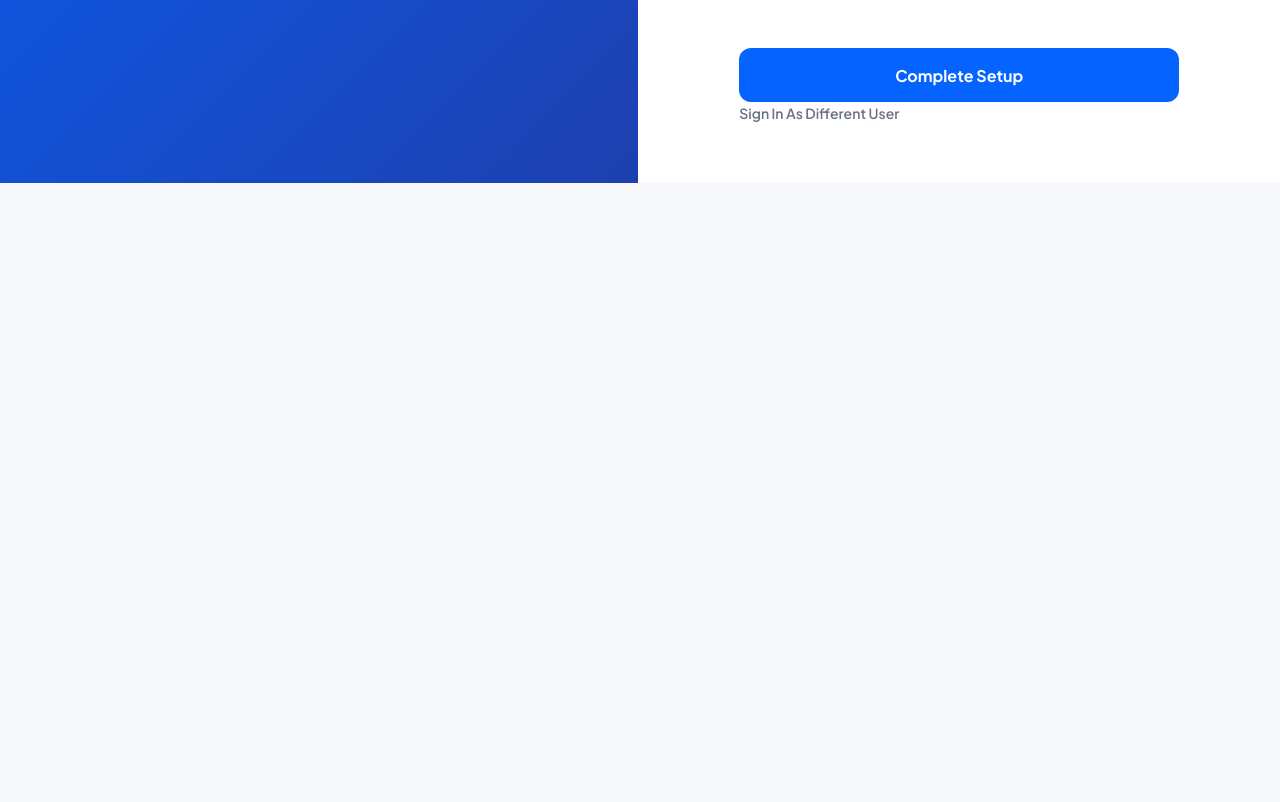
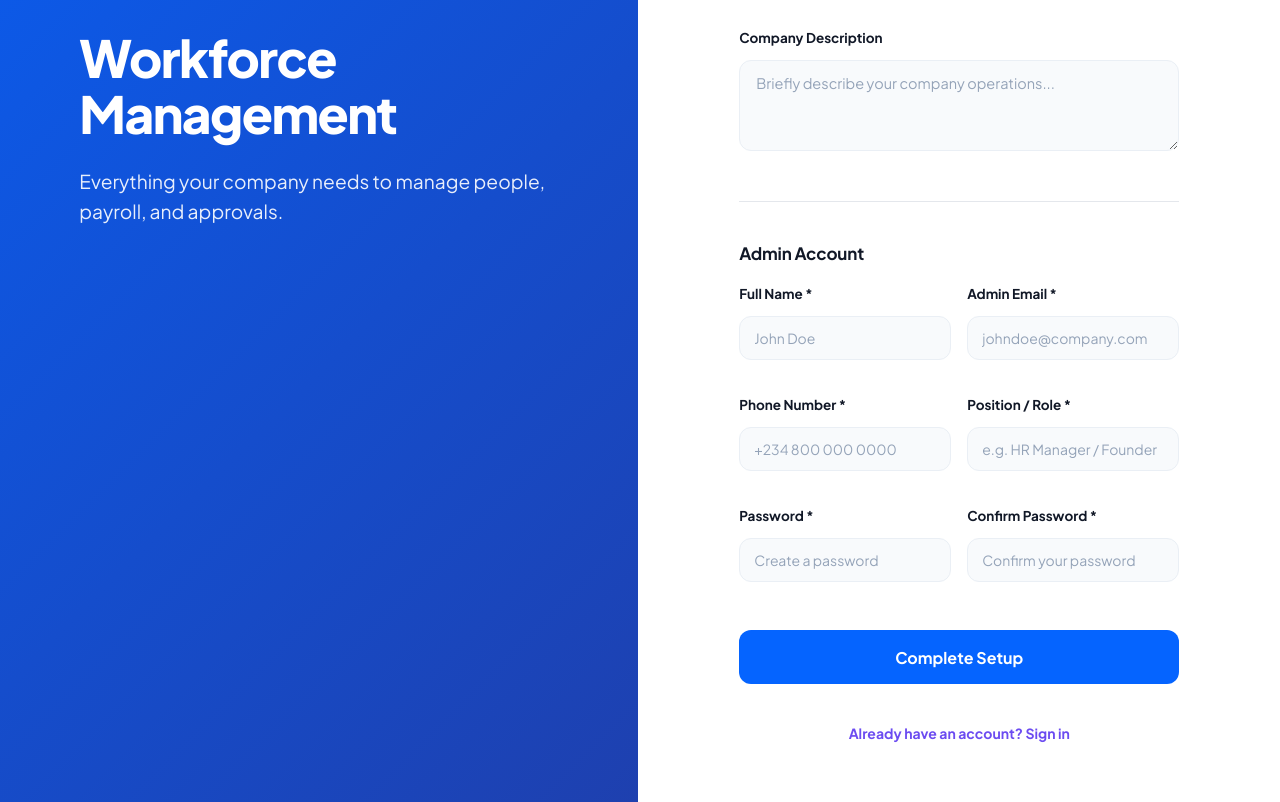
Before and after one commit to Enyinnaya-x/Rails, a React app in the folder frontend/: page /signup in a window 1280 px wide. Shown: the part 626-1428 px from the top of the page. Before the commit the page ends 809 px from the top, so only its background shows below. Built offline with nearby package versions, Linux system fonts and the light colour scheme; the HTML template or start-up script is replaced by a standard one.

Commit message:
update sign up and login

```diff
--- a/frontend/src/pages/Auth/Login.jsx
+++ b/frontend/src/pages/Auth/Login.jsx
@@ -1,16 +1,44 @@
-import React from "react";
+import React, { useState } from "react";
 import "./Login.css";
 import { Link, useNavigate } from "react-router-dom";
+import axios from "axios";
 
 export default function Login() {
   const navigate = useNavigate();
 
-  const handleSubmit = (e) => {
-    e.preventDefault();
+  const [email, setEmail] = useState("");
+  const [password, setPassword] = useState("");
+  const [error, setError] = useState("");
+  const [loading, setLoading] = useState(false);
 
-    // Later you'll validate the login here
+  const handleSubmit = async (e) => {
+  e.preventDefault();
+
+  setError("");
+  setLoading(true);
+
+  try {
+    const response = await axios.post(
+      "http://localhost:3000/api/v1/users/login",
+      {
+        email,
+        password,
+      }
+    );
+
+    console.log("Login successful:", response.data);
+
     navigate("/dashboard");
-  };
+  } catch (error) {
+    console.error("Login failed:", error);
+
+    setError(
+      error.response?.data?.message || "Invalid email or password."
+    );
+  } finally {
+    setLoading(false);
+  }
+};
 
   return (
     <div className="signin-page">
@@ -44,6 +72,8 @@ export default function Login() {
                 type="email"
                 id="companyEmail"
                 placeholder="admin@company.com"
+                value={email}
+                onChange={(e) => setEmail(e.target.value)}
                 required
               />
             </div>
@@ -60,12 +90,14 @@ export default function Login() {
                 type="password"
                 id="password"
                 placeholder="••••••••"
+                value={password}
+                onChange={(e) => setPassword(e.target.value)}
                 required
               />
             </div>
-
-            <button type="submit" className="submit-button">
-              Sign In
+            {error && <p className="login-error">{error}</p>}
+            <button type="submit" className="submit-button" disabled={loading}>
+              {loading ? "Signing In..." : "Sign In"}
             </button>
           </form>
 
--- a/frontend/src/pages/Auth/SignUp.css
+++ b/frontend/src/pages/Auth/SignUp.css
@@ -192,6 +192,26 @@
   background-color: rgba(5, 100, 255, 0.02);
 }
 
+/* Section Titles and Dividers */
+.section-title {
+  margin-top: 10px;
+  margin-bottom: 4px;
+}
+
+.section-title h3 {
+  font-size: 17px;
+  font-weight: 700;
+  color: var(--text);
+  letter-spacing: -0.01em;
+  margin: 0;
+}
+
+.form-divider {
+  border: none;
+  border-top: 1px solid var(--border);
+  margin: 14px 0;
+}
+
 /* Primary Button Styling */
 .submit-button {
   height: 54px;
--- a/frontend/src/pages/Auth/SignUp.jsx
+++ b/frontend/src/pages/Auth/SignUp.jsx
@@ -1,34 +1,52 @@
-import React from "react";
+import React, { useState } from "react";
 import "./SignUp.css";
-import { useNavigate } from "react-router-dom";
-import { Link } from "react-router-dom";
+import { useNavigate, Link } from "react-router-dom";
 
 export default function SignUp() {
-
   const navigate = useNavigate();
 
-  const handleSubmit = (e) => {
-    e.preventDefault();
+  const [formData, setFormData] = useState({
+  name: "",
+  email: "",
+  phone: "",
+  location: "",
+  staff_no: "",
+  logo: null,
+  description: "",
+  full_name: "",
+  admin_email: "",
+  admin_phone: "",
+  position: "",
+  password: "",
+  confirm_password: "",
+});
 
-    // Later you'll send the data to the backend here
+  const handleChange = (e) => {
+  const { name, value } = e.target;
 
-    navigate("/dashboard");
-  };
+  setFormData((prev) => ({
+    ...prev,
+    [name]: value,
+  }));
+};
+
+const handleSubmit = (e) => {
+  e.preventDefault();
+
+  console.log("Signup data:", formData);
+};
 
   return (
     <div className="signup-page">
-
       {/* Left Branding Panel */}
       <div className="signup-left">
         <div className="brand-content">
           <a href="/" className="signin-logo">
             Rails<span className="logo-dot">.</span>
           </a>
-          <h1 className="brand-title">
-            Workforce Management
-          </h1>
+          <h1 className="brand-title">Workforce Management</h1>
           <p className="brand-description">
-           Everything your company needs to manage people, payroll, and approvals.
+            Everything your company needs to manage people, payroll, and approvals.
           </p>
         </div>
       </div>
@@ -37,10 +55,17 @@ export default function SignUp() {
       <div className="signup-right">
         <div className="form-wrapper">
 
-          <form
-            className="signup-form"
-            onSubmit={handleSubmit}
-          >
+          <div className="form-header">
+            <h2>Create Account</h2>
+            <p>Set up your organization and primary admin account.</p>
+          </div>
+
+          <form className="signup-form" onSubmit={handleSubmit}>
+
+            {/* Section 1: Company Information */}
+            <div className="section-title">
+              <h3>Company Information</h3>
+            </div>
 
             {/* Company Name & Email Row */}
             <div className="form-row">
@@ -49,7 +74,10 @@ export default function SignUp() {
                 <input
                   type="text"
                   id="name"
+                  name= "name"
                   placeholder="e.g. Acme Corp"
+                  value={formData.name}
+                  onChange={handleChange}
                   required
                 />
               </div>
@@ -59,7 +87,10 @@ export default function SignUp() {
                 <input
                   type="email"
                   id="email"
+                  name="email"
                   placeholder="admin@company.com"
+                  value={formData.email}
+                  onChange={handleChange}
                   required
                 />
               </div>
@@ -72,7 +103,10 @@ export default function SignUp() {
                 <input
                   type="tel"
                   id="phone"
+                  name="phone"
                   placeholder="+234 800 000 0000"
+                  value={formData.phone}
+                  onChange={handleChange}
                   required
                 />
               </div>
@@ -82,7 +116,10 @@ export default function SignUp() {
                 <input
                   type="text"
                   id="location"
+                  name="location"
                   placeholder="Lagos, Nigeria"
+                  value={formData.location}
+                  onChange={handleChange}
                   required
                 />
               </div>
@@ -94,8 +131,11 @@ export default function SignUp() {
               <input
                 type="number"
                 id="staff_no"
+                name="staff_no"
                 placeholder="e.g. 50"
                 min="1"
+                value={formData.staff_no}
+                onChange={handleChange}
                 required
               />
             </div>
@@ -106,6 +146,7 @@ export default function SignUp() {
               <input
                 type="file"
                 id="logo"
+                name="logo"
                 accept="image/*"
               />
             </div>
@@ -120,19 +161,114 @@ export default function SignUp() {
               />
             </div>
 
+            <hr className="form-divider" />
+
+            {/* Section 2: Admin Account Information */}
+            <div className="section-title">
+              <h3>Admin Account</h3>
+            </div>
+
+            {/* Admin Name & Email Row */}
+            <div className="form-row">
+              <div className="form-group">
+                <label htmlFor="admin_name">Full Name *</label>
+                <input
+                  type="text"
+                  id="admin_name"
+                  name="full_name"
+                  placeholder="John Doe"
+                  value={formData.full_name}
+                  onChange={handleChange}
+                  required
+                />
+              </div>
+
+              <div className="form-group">
+                <label htmlFor="admin_email">Admin Email *</label>
+                <input
+                  type="email"
+                  id="admin_email"
+                  name="admin_email"
+                  placeholder="johndoe@company.com"
+                  value={formData.admin_email}
+                  onChange={handleChange}
+                  required
+                />
+              </div>
+            </div>
+
+            {/* Admin Phone & Position Row */}
+            <div className="form-row">
+              <div className="form-group">
+                <label htmlFor="admin_phone">Phone Number *</label>
+                <input
+                    type="tel"
+                    id="admin_phone"
+                    name="admin_phone"
+                    placeholder="+234 800 000 0000"
+                    value={formData.admin_phone}
+                    onChange={handleChange}
+                    required
+                  />
+              </div>
+
+              <div className="form-group">
+                <label htmlFor="admin_position">Position / Role *</label>
+                <input
+                  type="text"
+                  id="admin_position"
+                  name= "position"
+                  placeholder="e.g. HR Manager / Founder"
+                  value={formData.position}
+                  onChange={handleChange}
+                  required
+                />
+              </div>
+            </div>
+
+            {/* Admin Password & Confirmation Row */}
+            <div className="form-row">
+              <div className="form-group">
+                <label htmlFor="password">Password *</label>
+                <input
+                  type="password"
+                  id="password"
+                  name= "password"
+                  value={formData.password}
+                  onChange={handleChange}
+                  placeholder="Create a password"
+                  minLength="8"
+                  required
+                />
+              </div>
+
+              <div className="form-group">
+                <label htmlFor="confirm_password">Confirm Password *</label>
+                <input
+                  type="password"
+                  id="confirm_password"
+                  name= "confirm_password"
+                  value={formData.confirm_password}
+                  onChange={handleChange}
+                  placeholder="Confirm your password"
+                  minLength="8"
+                  required
+                />
+              </div>
+            </div>
+
             <button type="submit" className="submit-button">
               Complete Setup
             </button>
 
           </form>
 
-          <Link to="/login" className="link-signin">
-            Sign In As Different User
-          </Link>
+          <div className="link-signin">
+            <Link to="/login">Already have an account? Sign in</Link>
+          </div>
 
         </div>
       </div>
-
     </div>
   );
 }
```
